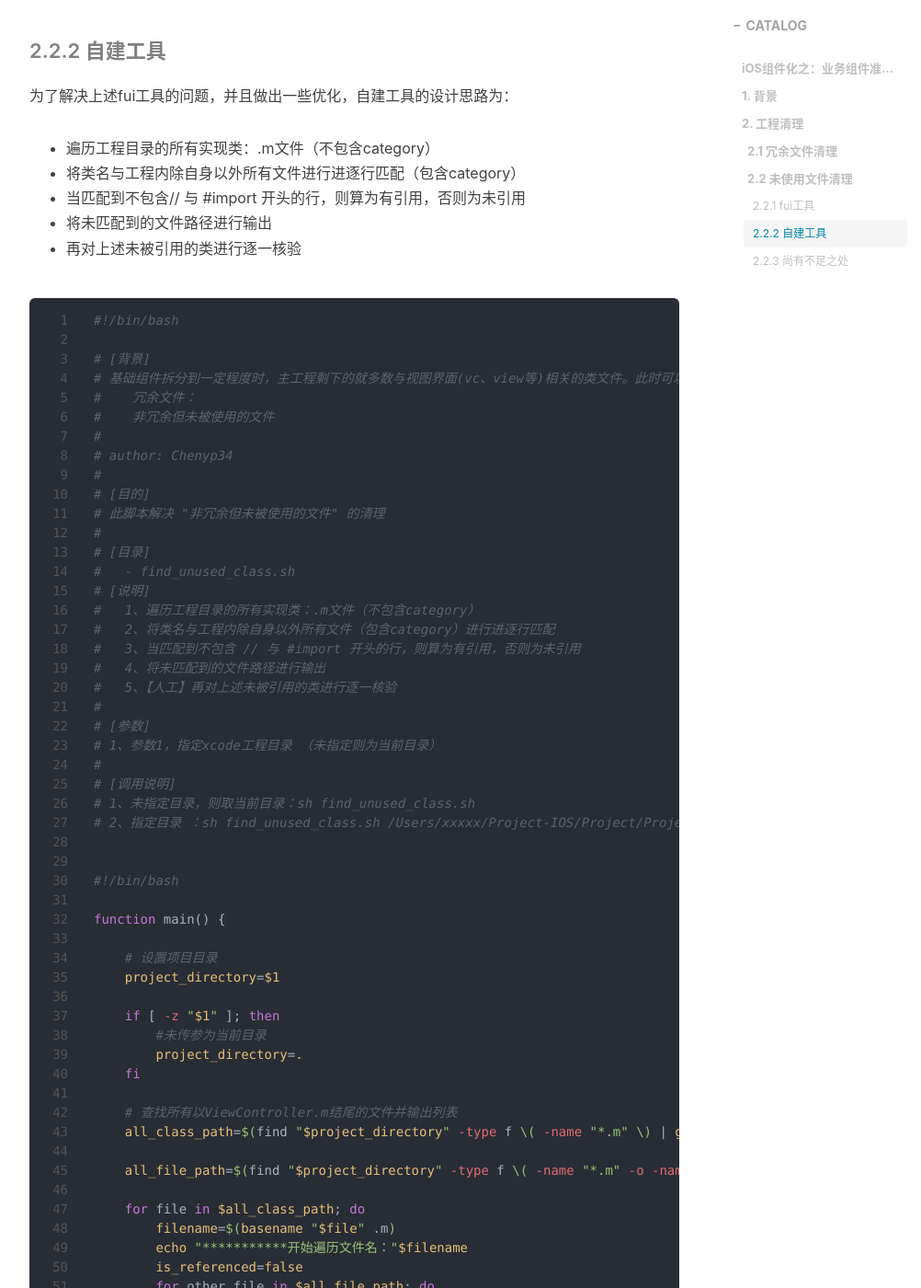
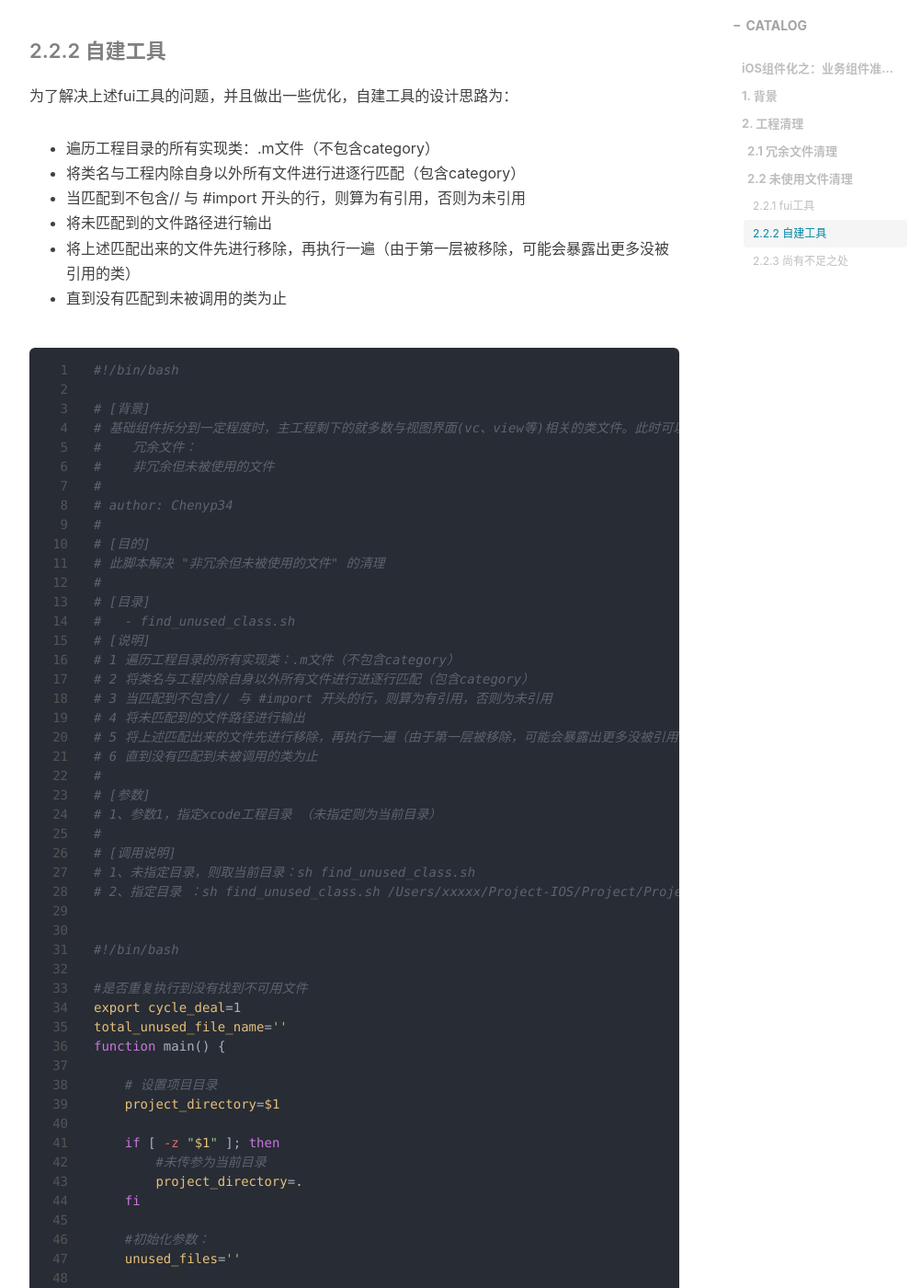
Before and after one commit to cyp6826255/payson.github.io, a Jekyll site: the page built from _posts/2023-08-17-iOS组件化-业务组件准备篇.md, in a window 1280 px wide and 1400 px high, scrolled down 2611 px. Shown: the whole window at 92% size, without its empty margins (233-1235 px from the left). Built offline with Jekyll 4.4.1, drawn with Linux system fonts in a browser that asks for light colours; nearby versions of some CDN libraries; comment, search, counter and statistics services are not loaded; some of the changed text lies outside the part shown.

Commit message:
--bugfxi：未使用文件数组遍历错误修复，& 说明更新

````diff
--- a/_posts/2023-08-17-iOS组件化-业务组件准备篇.md
+++ b/_posts/2023-08-17-iOS组件化-业务组件准备篇.md
@@ -95,7 +95,8 @@
 - 将类名与工程内除自身以外所有文件进行进逐行匹配（包含category）
 - 当匹配到不包含// 与 #import 开头的行，则算为有引用，否则为未引用
 - 将未匹配到的文件路径进行输出
-- 再对上述未被引用的类进行逐一核验
+- 将上述匹配出来的文件先进行移除，再执行一遍（由于第一层被移除，可能会暴露出更多没被引用的类）
+- 直到没有匹配到未被调用的类为止
 
 ```shell
 #!/bin/bash
@@ -113,11 +114,12 @@
 # [目录]
 #   - find_unused_class.sh
 # [说明]
-#   1、遍历工程目录的所有实现类：.m文件（不包含category）
-#   2、将类名与工程内除自身以外所有文件（包含category）进行进逐行匹配
-#   3、当匹配到不包含 // 与 #import 开头的行，则算为有引用，否则为未引用
-#   4、将未匹配到的文件路径进行输出
-#   5、【人工】再对上述未被引用的类进行逐一核验
+# 1 遍历工程目录的所有实现类：.m文件（不包含category）
+# 2 将类名与工程内除自身以外所有文件进行进逐行匹配（包含category）
+# 3 当匹配到不包含// 与 #import 开头的行，则算为有引用，否则为未引用
+# 4 将未匹配到的文件路径进行输出
+# 5 将上述匹配出来的文件先进行移除，再执行一遍（由于第一层被移除，可能会暴露出更多没被引用的类）
+# 6 直到没有匹配到未被调用的类为止
 #
 # [参数]
 # 1、参数1，指定xcode工程目录 （未指定则为当前目录）
@@ -129,6 +131,9 @@
 
 #!/bin/bash
 
+#是否重复执行到没有找到不可用文件
+export cycle_deal=1
+total_unused_file_name=''
 function main() {
 
     # 设置项目目录
@@ -138,6 +143,9 @@
         #未传参为当前目录
         project_directory=.
     fi
+
+    #初始化参数：
+    unused_files=''
 
     # 查找所有以ViewController.m结尾的文件并输出列表
     all_class_path=$(find "$project_directory" -type f \( -name "*.m" \) | grep -v '+')
@@ -188,9 +196,33 @@
 
     # 输出未被引用的文件列表
     if [ -n "$unused_files" ]; then
-        echo -e "Unused ViewController files:\n$unused_files"
+        echo -e "Unused class files:\n$unused_files"
+        total_unused_file_name="$total_unused_file_name$unused_files\n"
+
+        #将检索出来的文件 mv 出来
+        cycle_idx=1
+        mkdir -p ./unused_files/$cycle_idx/
+        array=(`echo $unused_files | tr '\n' ' '`)
+        for element in "${array[@]}"; do
+            element=$(echo "$element" | tr -d '\n')
+            echo "Unused class = "$element
+            element_filename=$(basename "$element" .m)
+            element_dirname=$(dirname "$element")
+            mv -f ${element_dirname}/${element_filename}.h ./unused_files/$cycle_idx/$element_filename.h
+            mv -f ${element_dirname}/${element_filename}.m ./unused_files/$cycle_idx/$element_filename.m
+        done
+        #循环执行
+        echo -e "循环执行"
+
+        main $1
+
     else
         echo "No unused ViewController files found."$all_file_path
+        echo "**************************"
+        echo -e "total_unused_file_name class files:\n$total_unused_file_name"
+        echo "**************************"
+
+        exit 0
     fi
 }
 
@@ -204,6 +236,5 @@
 
 当前工具只是匹配一层未引用，也可能如下情况未适配：
 
-- 存在2个以上的类存在互相引用，但却未被其他类用到，
-- 存在被A类被B类引用，但B类不存在其他引用了，此时A与B均可删除
-- 可以递推除ABC~多层引用但最外层并未被具体业务使用
+- 存在2个以上的类存在互相引用，但却未被其他类用到，但是以上脚本暂时无法识别
+- 存在某些类存在在其他API类、通用类、工具类等方法中，但是此方法未被调用，则此方法和该类也可以被移除，但是以上脚本暂时无法识别
````
